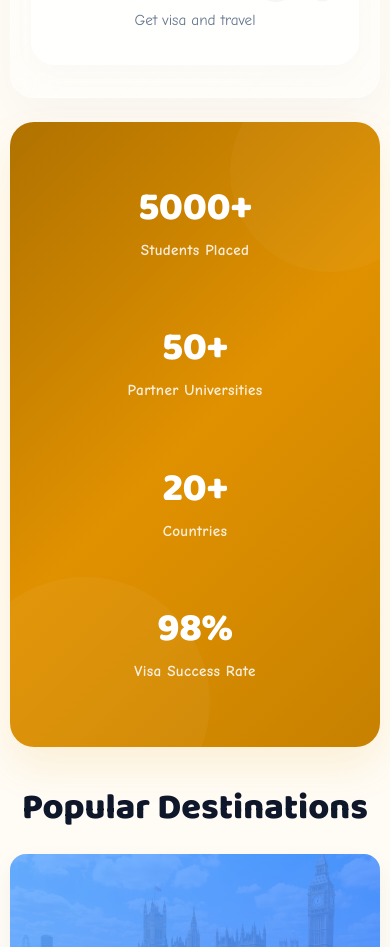
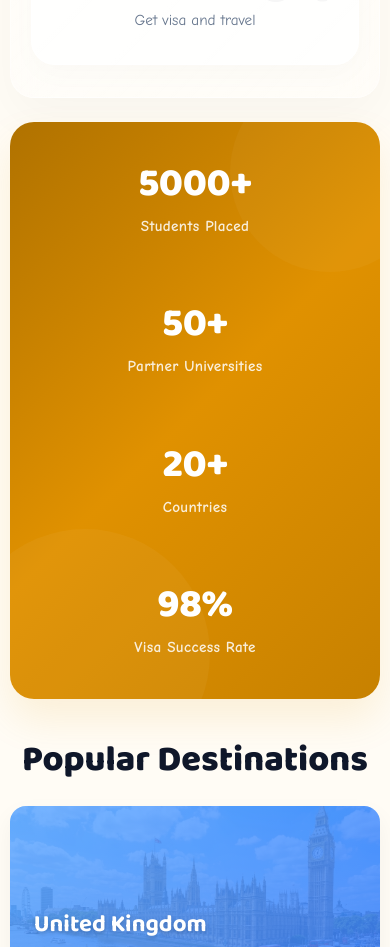
Before and after one commit to princeshiamofficial/Rowshanara-Edu, a Next.js app: page / in a window 390 px wide. Shown: the part 1630-2577 px from the top of the page. Built offline with nearby package versions, Linux system fonts and the light colour scheme.

Commit message:
style(about): make height of stats section more short by reducing vertical padding

```diff
--- a/src/app/globals.css
+++ b/src/app/globals.css
@@ -1075,7 +1075,7 @@ button {
   width: 95%;
   max-width: 1280px;
   margin: 0 auto 2.5rem auto;
-  padding: 3.5rem 2rem;
+  padding: 1.75rem 2rem;
   background: linear-gradient(135deg, #b07200 0%, var(--primary) 50%, var(--primary-hover) 100%);
   border-radius: 32px;
   box-shadow: 0 20px 40px rgba(224, 145, 0, 0.12);
@@ -1158,7 +1158,7 @@ button {
 @media (max-width: 991px) {
   .stats-section {
     width: 92%;
-    padding: 3rem 1.5rem;
+    padding: 1.5rem 1.5rem;
   }
   .stat-number {
     font-size: 2.8rem;
```
